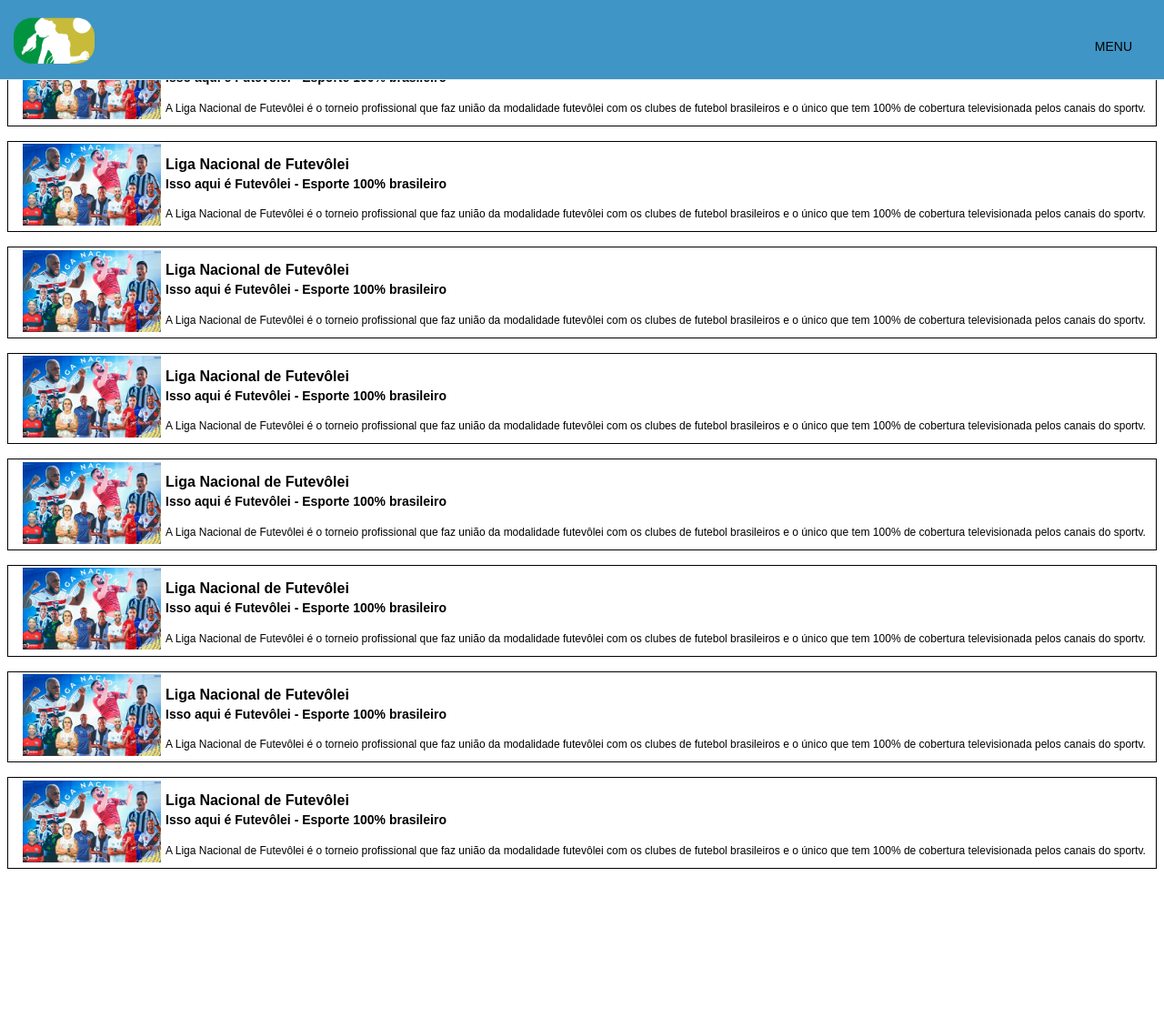
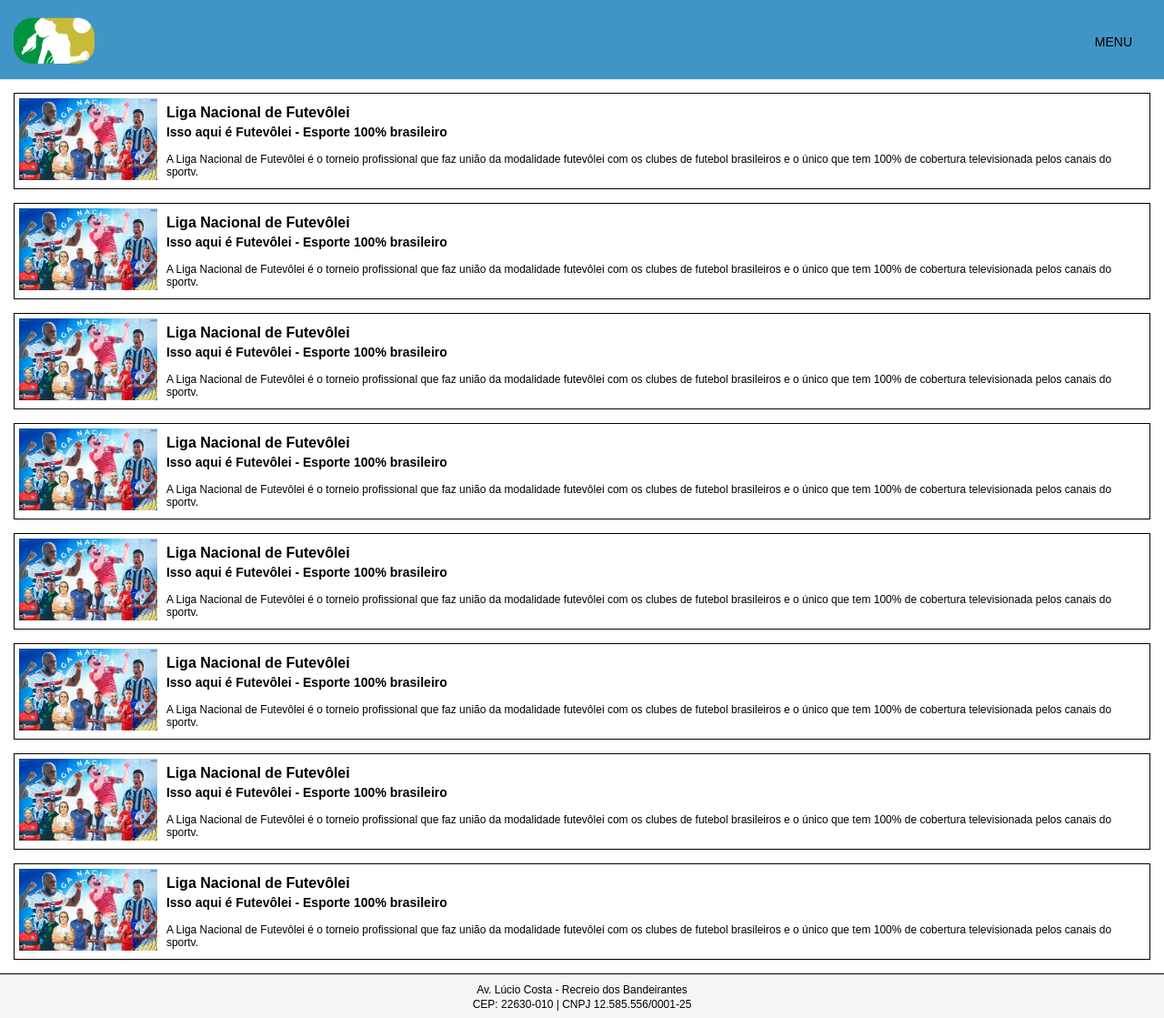
Before and after one commit to moisesfdasilva/futvolei-p10, a PHP site: page / in a window 1280 px wide. Shown: the whole page at 91% size. Before the commit the page ends 955 px from the top, so only its background shows below. Run offline with PHP 8.4, Linux system fonts and the light colour scheme; data that the repository does not hold is empty.

Commit message:
feat: create footer with style for home.

```diff
--- a/controllers/home.php
+++ b/controllers/home.php
@@ -2,4 +2,5 @@
   include_once "views/header-html.php";
   include_once "views/navigation-html.php";
   include_once "views/cards-html.php";
+  include_once "views/footer-html.php";
 ?>
--- a/index.php
+++ b/index.php
@@ -8,6 +8,7 @@
   include_once "controllers/home.php";
   $pageData->setContent($header);
   $pageData->appendContent($main);
+  $pageData->appendContent($footer);
   include_once "views/page.php";
   echo $page;
 ?>
--- a/statics/style.css
+++ b/statics/style.css
@@ -1,12 +1,16 @@
 /* FIRST MOBILE, 430 x 932 px */
+* {
+  margin: 0;
+  padding: 0;
+}
+
 body {
   background-color: white;
   font-family: Arial, Helvetica, sans-serif;
 }
 
 main {
-  top: 0;
-  padding-top: 30px;
+  padding-top: 87px;
 }
 
 .header {
@@ -16,11 +20,9 @@ main {
   position: fixed;
   width: 100%;
   height: 87px;
-  top: 0;
-  left: 0;
   z-index: 1;
   display: flex;
-  flex-direction:row;
+  flex-direction: row;
   align-items: center;
   justify-content: space-between;
 }
@@ -32,7 +34,7 @@ main {
 
 .nav-top {
   padding-right: 15px;
-  padding-top: 15px;
+  padding-top: 5px;
   position: initial;
   text-align: center;
 }
@@ -113,8 +115,8 @@ main {
 .nav-menu-li a p {
   font-size: 14px;
   color: black;
-  padding-top: 0;
-  padding-bottom: 0;
+  padding-top: 10px;
+  padding-bottom: 10px;
 }
 
 .nav-menu-li form button[type=submit]:hover:not(.active),
@@ -132,25 +134,20 @@ main {
   justify-content: center;
   align-items: center;
   border: 1px solid black;
-  margin-bottom: 16px;
+  margin: 15px;
 }
 
 .main-card-img {
   height: 90px;
 }
 
-.main-card-div1 {
-  margin-left: 5px;
-}
-
+.main-card-div1,
 .main-card-div2 {
- margin-left: 5px;
+  margin: 5px;
 }
 
 .main-card-div2 h3 {
   font-size: 16px;
-  margin-bottom: 0px;
-  padding-bottom: 0px;
 }
 
 .main-card-div2 h4 {
@@ -161,4 +158,25 @@ main {
 
 .main-card-div2 p {
   font-size: 12px;
+  margin-top: 15px;
 }
+
+.footer {
+  display: flex;
+  flex-direction: column;
+  justify-content: center;
+  align-items: center;
+  border-top: 1px solid black;
+  background-color: whitesmoke;
+}
+
+.footer-p1 {
+  font-size: 12px;
+  padding-top: 10px;
+}
+
+.footer-p2 {
+  font-size: 12px;
+  padding-top: 2px;
+  padding-bottom: 8px;
+}
--- /dev/null
+++ b/views/footer-html.php
@@ -0,0 +1,11 @@
+<?php
+  $footer = "
+    <footer class='footer'>
+      <p class='footer-p1'>
+        Av. Lúcio Costa - Recreio dos Bandeirantes
+      </p>
+      <p class='footer-p2'>
+        CEP: 22630-010 | CNPJ 12.585.556/0001-25
+      </p>
+    </footer>";
+?>
--- a/views/navigation-html.php
+++ b/views/navigation-html.php
@@ -1,5 +1,6 @@
 <?php
   $isMenuClicked = isset($_POST['menuOn']);
+  $main = '';
   if ($isMenuClicked) {
     $main = "
       <nav class='nav-menu'>
```
